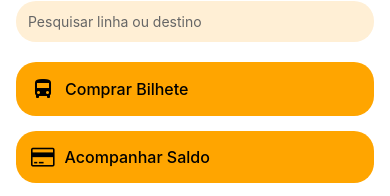
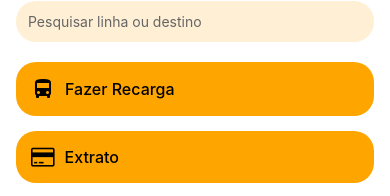
Before and after one commit to diogoBenedet/teste, a React Native app: screen /Home in a window 390 px wide. Shown: the part 154-350 px from the top of the page. Built offline with nearby package versions, Linux system fonts and the light colour scheme.

Commit message:
terceito commit

```diff
--- a/screens/BuyPassScreen.tsx
+++ b/screens/BuyPassScreen.tsx
@@ -54,7 +54,7 @@ export default function BuyPassScreen() {
 
       {/* Botão Formas de Pagamento */}
       <TouchableOpacity style={styles.paymentButton}>
-        <Text style={styles.paymentText}>Formas de pagamento</Text>
+        <Text style={styles.paymentText}>Extrato detahado</Text>
         <Ionicons name="chevron-down" size={20} color="black" />
       </TouchableOpacity>
 
--- a/screens/HomeScreen.tsx
+++ b/screens/HomeScreen.tsx
@@ -32,12 +32,12 @@ export default function HomeScreen() {
 
       <TouchableOpacity style={styles.button} onPress={() => navigation.navigate('BusTracking')}>
         <MaterialIcons name="directions-bus" size={24} color="black" />
-        <Text style={styles.buttonText}>Comprar Bilhete</Text>
+        <Text style={styles.buttonText}>Fazer Recarga</Text>
       </TouchableOpacity>
 
       <TouchableOpacity style={styles.button} onPress={() => navigation.navigate('BuyPass')}>
         <FontAwesome name="credit-card" size={22} color="black" />
-        <Text style={styles.buttonText}>Acompanhar Saldo</Text>
+        <Text style={styles.buttonText}>Extrato</Text>
       </TouchableOpacity>
 
       <TouchableOpacity style={styles.button} onPress={() => navigation.navigate('PlanRoute')}>
```
